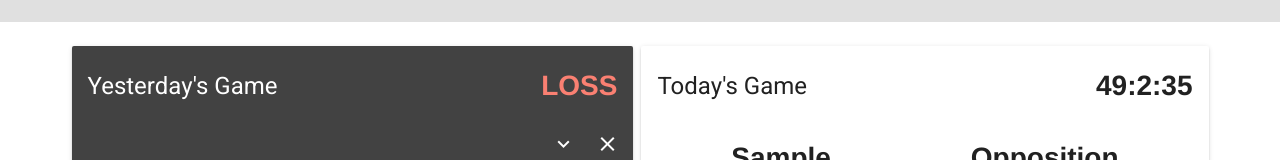
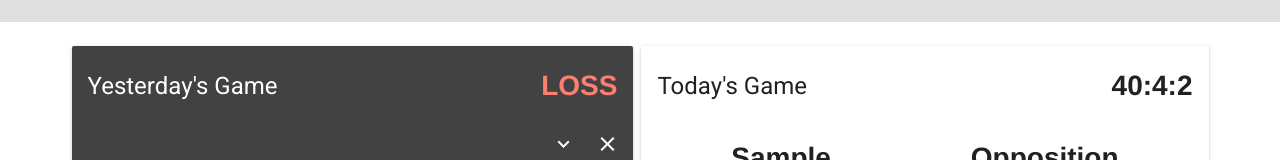
Before and after one commit to scaredginger/meta-twitch, a Vue app in the folder main/fantasy-tube/: page /#/ in a window 1280 px wide. Both pictures are taken after typing "Sample", "Sample123" into the empty fields and a click on the button "Submit". Shown: the part 236-396 px from the top of the page. Built offline with nearby package versions, Linux system fonts and the light colour scheme.

Commit message:
live clock

```diff
--- a/main/fantasy-tube/src/components/Dashboard.vue
+++ b/main/fantasy-tube/src/components/Dashboard.vue
@@ -273,9 +273,9 @@ export default {
       this.currentLineup = this.$store.state.next_team;
     }
 
-    // window.setInterval(() => {
-    //     this.now = (new Date()).getTime()
-    // },1000);
+    window.setInterval(() => {
+        this.now = (new Date()).getTime()
+    },1000);
 
   },
   methods: {
```
